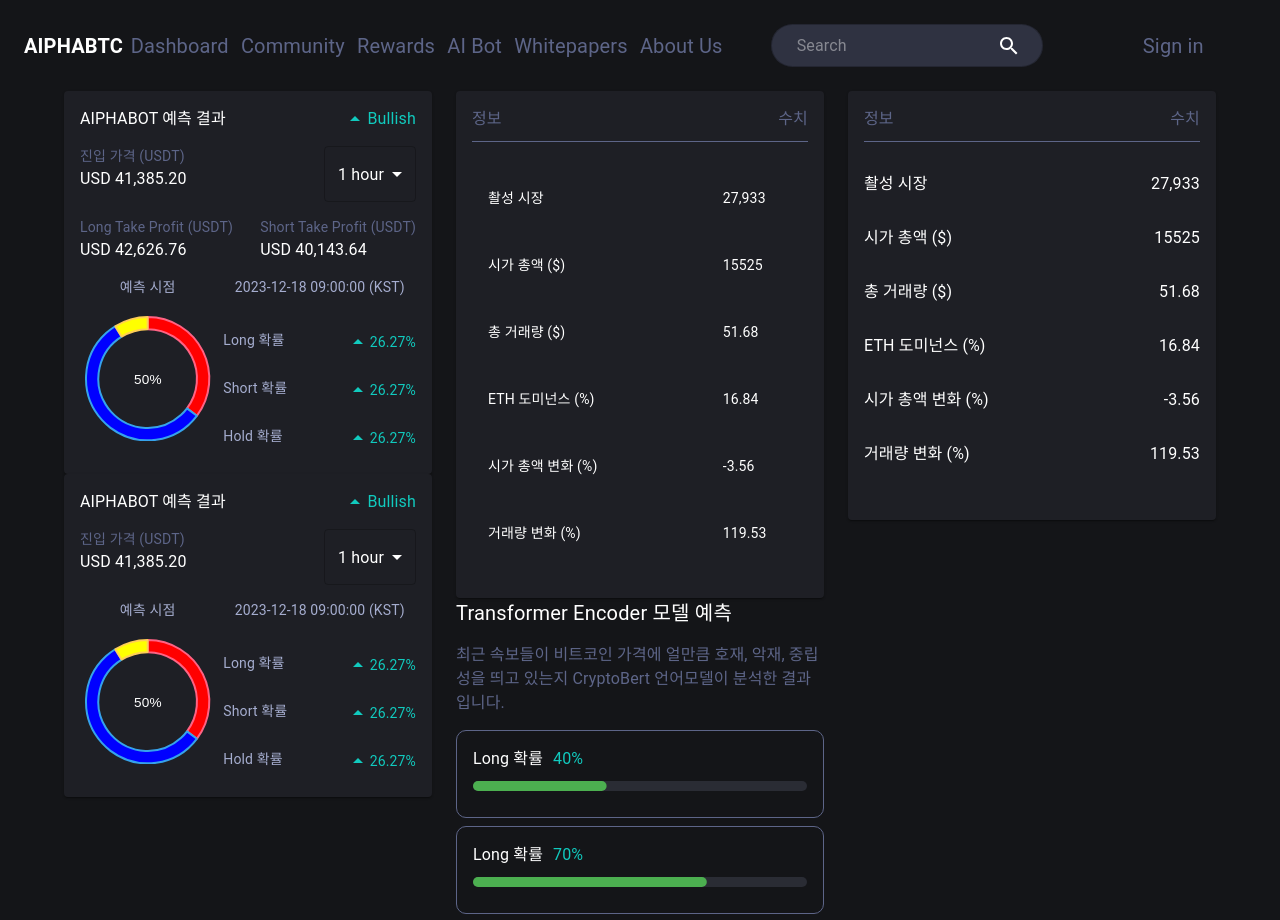
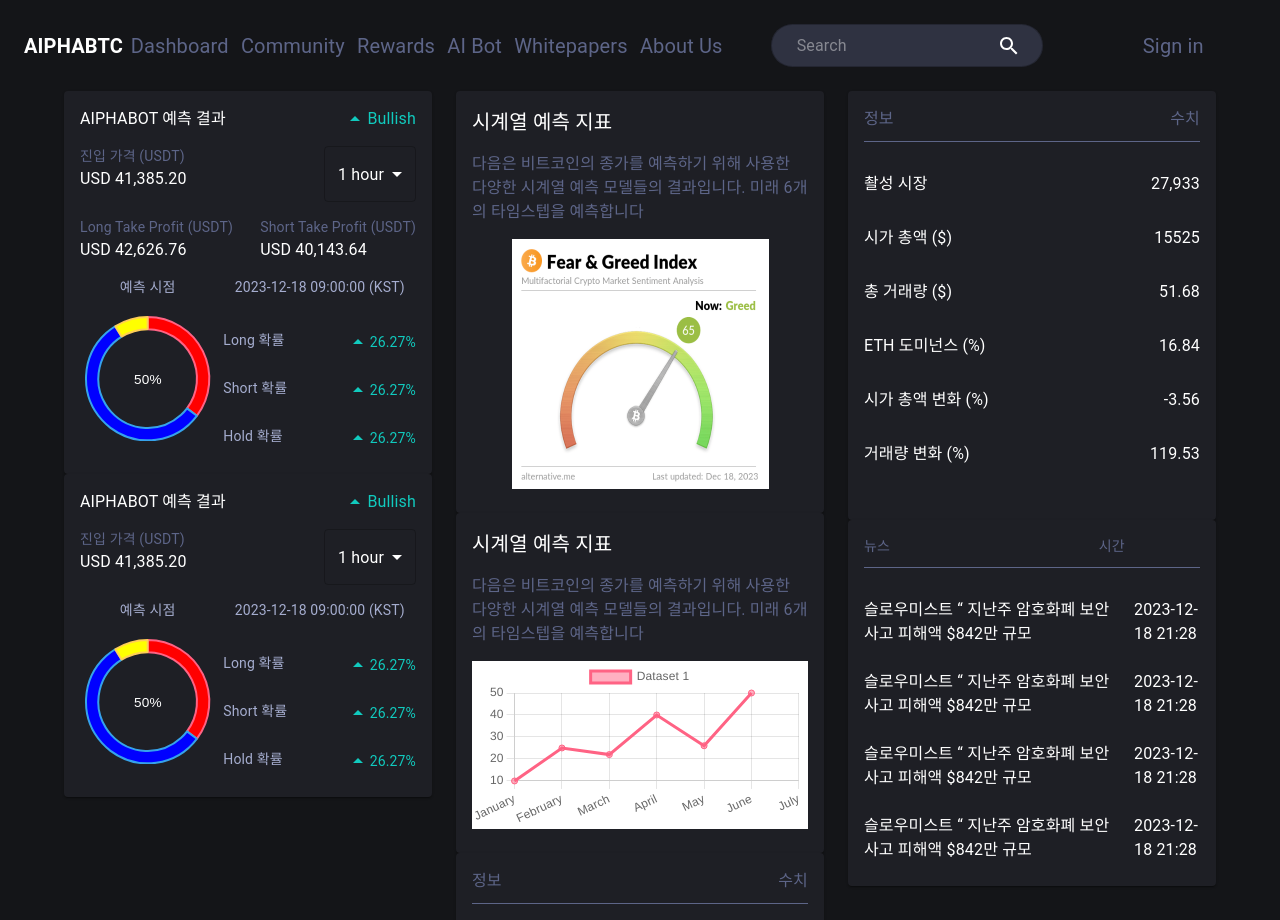
Before and after one commit to shakilhossain-cse/aiphabtc-front, a Next.js app: page /ai-bot in a window 1280 px wide. Shown: the top 920 px of the page. Built offline with nearby package versions, Linux system fonts and the light colour scheme.

Commit message:
add more compnent

```diff
--- /dev/null
+++ b/src/components/aiBot/BreakingNews.tsx
@@ -0,0 +1,64 @@
+import React from "react";
+import CardWrapper from "../ui-components/CardWrapper";
+import { Box, Grid, Typography } from "@mui/material";
+import styled from "@emotion/styled";
+
+const BreakingNews = () => {
+  return (
+    <CardWrapper>
+      <Box borderBottom={"1px solid #5D6588"} marginBottom={'30px'}>
+        <GridHead container spacing={2}>
+          <Grid item xs={6} md={8}>
+            뉴스
+          </Grid>
+          <Grid item xs={6} md={4}>
+            시간
+          </Grid>
+        </GridHead>
+      </Box>
+
+      <Grid container spacing={3}>
+        <Grid item xs={9} md={9}>
+          <Typography>
+            슬로우미스트 “ 지난주 암호화폐 보안 사고 피해액 $842만 규모
+          </Typography>
+        </Grid>
+        <Grid item xs={3} md={3}>
+          <Typography>2023-12-18 21:28</Typography>
+        </Grid>
+        <Grid item xs={9} md={9}>
+          <Typography>
+            슬로우미스트 “ 지난주 암호화폐 보안 사고 피해액 $842만 규모
+          </Typography>
+        </Grid>
+        <Grid item xs={3} md={3}>
+          <Typography>2023-12-18 21:28</Typography>
+        </Grid>
+        <Grid item xs={9} md={9}>
+          <Typography>
+            슬로우미스트 “ 지난주 암호화폐 보안 사고 피해액 $842만 규모
+          </Typography>
+        </Grid>
+        <Grid item xs={3} md={3}>
+          <Typography>2023-12-18 21:28</Typography>
+        </Grid>
+        <Grid item xs={9} md={9}>
+          <Typography>
+            슬로우미스트 “ 지난주 암호화폐 보안 사고 피해액 $842만 규모
+          </Typography>
+        </Grid>
+        <Grid item xs={3} md={3}>
+          <Typography>2023-12-18 21:28</Typography>
+        </Grid>
+      </Grid>
+    </CardWrapper>
+  );
+};
+
+export default BreakingNews;
+
+const GridHead = styled(Grid)({
+  color: "#5D6588",
+  fontSize: "14px",
+  paddingBottom: "10px",
+});
--- /dev/null
+++ b/src/components/aiBot/FearGreed.tsx
@@ -0,0 +1,33 @@
+import React from "react";
+import CardWrapper from "../ui-components/CardWrapper";
+import styled from "@emotion/styled";
+import { Box, Typography } from "@mui/material";
+import Image from "next/image";
+import imageSrc from "../../assets/image.png";
+
+const FearGreed = () => {
+  return (
+    <CardWrapper>
+      <StyleTitle>시계열 예측 지표</StyleTitle>
+      <StyleDescription>
+        다음은 비트코인의 종가를 예측하기 위해 사용한 다양한 시계열 예측
+        모델들의 결과입니다. 미래 6개의 타임스텝을 예측합니다
+      </StyleDescription>
+      <Box display="flex" justifyContent={'center'}>
+        <Image src={imageSrc} alt="image" />
+      </Box>
+    </CardWrapper>
+  );
+};
+
+export default FearGreed;
+
+const StyleTitle = styled(Typography)({
+  color: "#fff",
+  fontSize: "20px",
+});
+
+const StyleDescription = styled(Typography)({
+  color: "#5D6588",
+  margin: "15px 0",
+});
--- /dev/null
+++ b/src/components/aiBot/TimeIndicator.tsx
@@ -0,0 +1,90 @@
+import React from "react";
+import CardWrapper from "../ui-components/CardWrapper";
+import styled from "@emotion/styled";
+import { Box, Typography } from "@mui/material";
+import {
+  Chart as ChartJS,
+  CategoryScale,
+  LinearScale,
+  PointElement,
+  LineElement,
+  Title,
+  Tooltip,
+  Legend,
+} from "chart.js";
+import { Line } from "react-chartjs-2";
+ChartJS.register(
+  CategoryScale,
+  LinearScale,
+  PointElement,
+  LineElement,
+  Title,
+  Tooltip,
+  Legend
+);
+
+const TimeIndicator = () => {
+  const options = {
+    responsive: true,
+    plugins: {
+      legend: {
+        position: "top" as const,
+      },
+      title: {
+        display: false,
+        text: "Chart.js Line Chart",
+      },
+    },
+  };
+
+  const labels = [
+    "January",
+    "February",
+    "March",
+    "April",
+    "May",
+    "June",
+    "July",
+  ];
+
+  const data = {
+    labels,
+    datasets: [
+      {
+        label: "Dataset 1",
+        data: [10, 25, 22, 40, 26, 50],
+        borderColor: "rgb(255, 99, 132)",
+        backgroundColor: "rgba(255, 99, 132, 0.5)",
+      },
+    ],
+  };
+
+  return (
+    <CardWrapper>
+      <StyleTitle>시계열 예측 지표</StyleTitle>
+      <StyleDescription>
+        다음은 비트코인의 종가를 예측하기 위해 사용한 다양한 시계열 예측
+        모델들의 결과입니다. 미래 6개의 타임스텝을 예측합니다
+      </StyleDescription>
+      <StyleChart>
+        <Line options={options} data={data} />
+      </StyleChart>
+    </CardWrapper>
+  );
+};
+
+export default TimeIndicator;
+
+const StyleTitle = styled(Typography)({
+  color: "#fff",
+  fontSize: "20px",
+});
+
+const StyleDescription = styled(Typography)({
+  color: "#5D6588",
+  margin: "15px 0",
+});
+
+const StyleChart = styled(Box)({
+  background: "#ffff",
+});
--- a/src/pages/ai-bot/index.tsx
+++ b/src/pages/ai-bot/index.tsx
@@ -15,6 +15,9 @@ import BuySellProgressBar from "../../components/aiBot/BuySellProgressBar";
 import TableList from "../../components/aiBot/TableList";
 import TableData from "../../components/aiBot/TableData";
 import TradingBot from "../../components/aiBot/TradingBot";
+import TimeIndicator from "../../components/aiBot/TimeIndicator";
+import BreakingNews from "../../components/aiBot/BreakingNews";
+import FearGreed from "../../components/aiBot/FearGreed";
 
 const aiBot = () => {
   const data = {
@@ -53,6 +56,8 @@ const aiBot = () => {
             <TradingBot />
           </Grid>
           <Grid item xs={12} sm={4} md={4}>
+            <FearGreed/>
+            <TimeIndicator />
             <TableData
               data={tableData.data}
               labelOne={tableData.labelOne}
@@ -66,6 +71,7 @@ const aiBot = () => {
               labelOne={tableData.labelOne}
               labelTwo={tableData.labelTwo}
             />
+            <BreakingNews/>
           </Grid>
         </Grid>
       </Container>
```
Also changed, not shown: src/assets/image.png (added).
